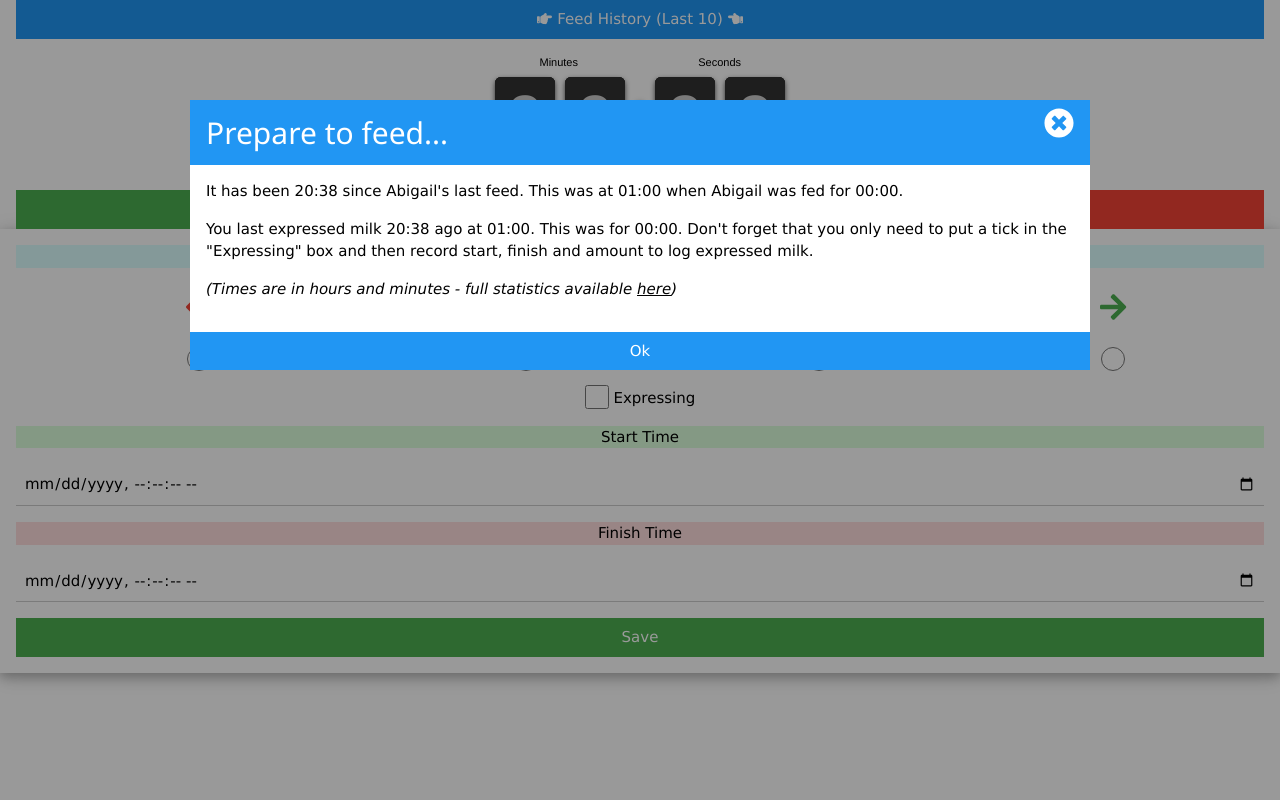
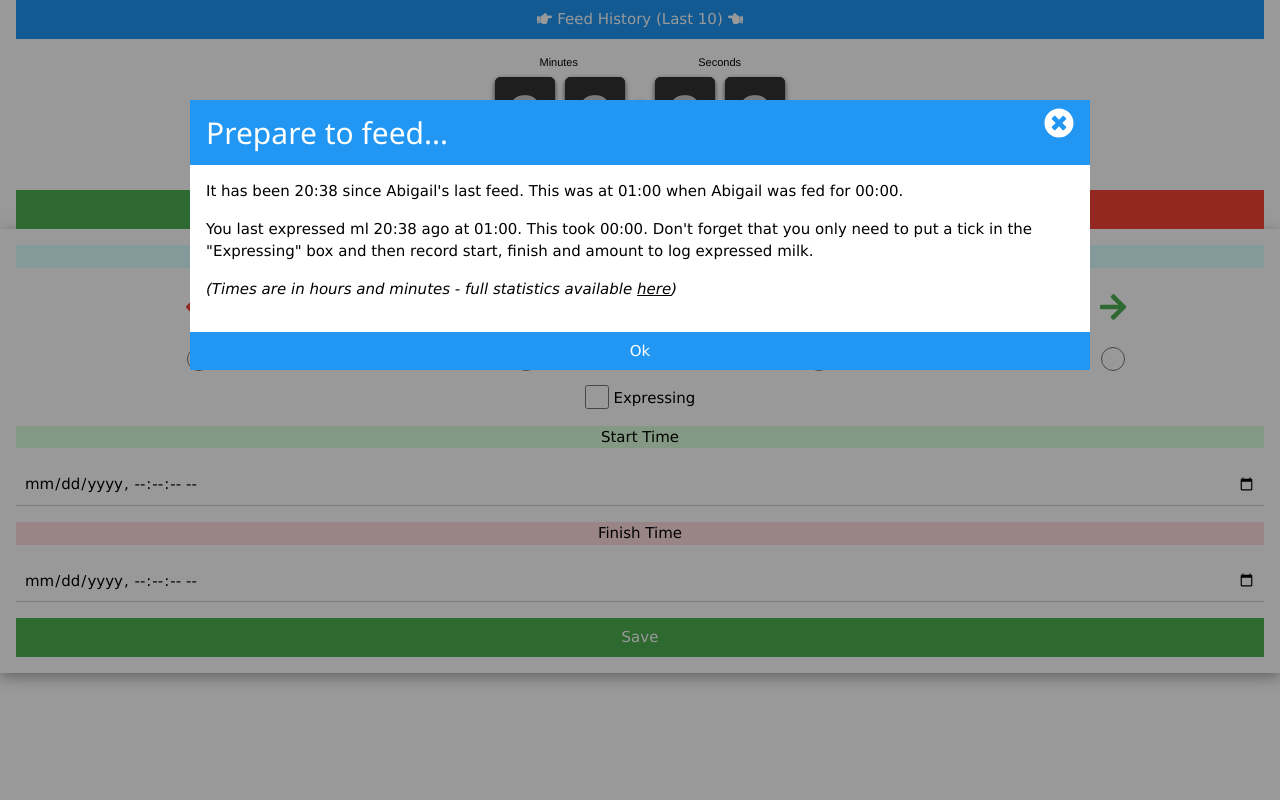
Before and after one commit to chssn/feeding, a PHP site: page / in a window 1280 px wide. Run offline with PHP 8.4, Linux system fonts and the light colour scheme; data comes from the database, SQL or seed files in the repository; data that the repository does not hold is empty; a stand-in replaces the project's code that opens the database connection; some libraries are stand-ins or nearby versions.

Commit message:
Added qty of expressed milk to popup history on page load

```diff
--- a/index.php
+++ b/index.php
@@ -91,7 +91,7 @@
       </header>
       <div class="w3-container">
         <p><?php echo "It has been ".gmdate('H:i', $timelastfeed)." since Abigail's last feed. This was at ".date('H:i', $detail['end_time'])." when Abigail was fed $side for ".gmdate('H:i', $duration); ?>.</p>
-        <p><?php echo "You last expressed milk ".gmdate('H:i', $timelastexpress)." ago at ".date('H:i', $dexpress['end_time']).". This was for ".gmdate('H:i', $durationexpress); ?>. Don't forget that you only need to put a tick in the "Expressing" box and then record start, finish and amount to log expressed milk.</p>
+        <p><?php echo "You last expressed {$dexpress['fluid']}ml ".gmdate('H:i', $timelastexpress)." ago at ".date('H:i', $dexpress['end_time']).". This took ".gmdate('H:i', $durationexpress); ?>. Don't forget that you only need to put a tick in the "Expressing" box and then record start, finish and amount to log expressed milk.</p>
         <p><i>(Times are in hours and minutes - full statistics available <a href="stats.php">here</a>)</i></p>
       </div>
       <button class="w3-button w3-block w3-blue w3-section w3-padding" onclick="document.getElementById('lastfeed').style.display='none'">Ok</button>
```
